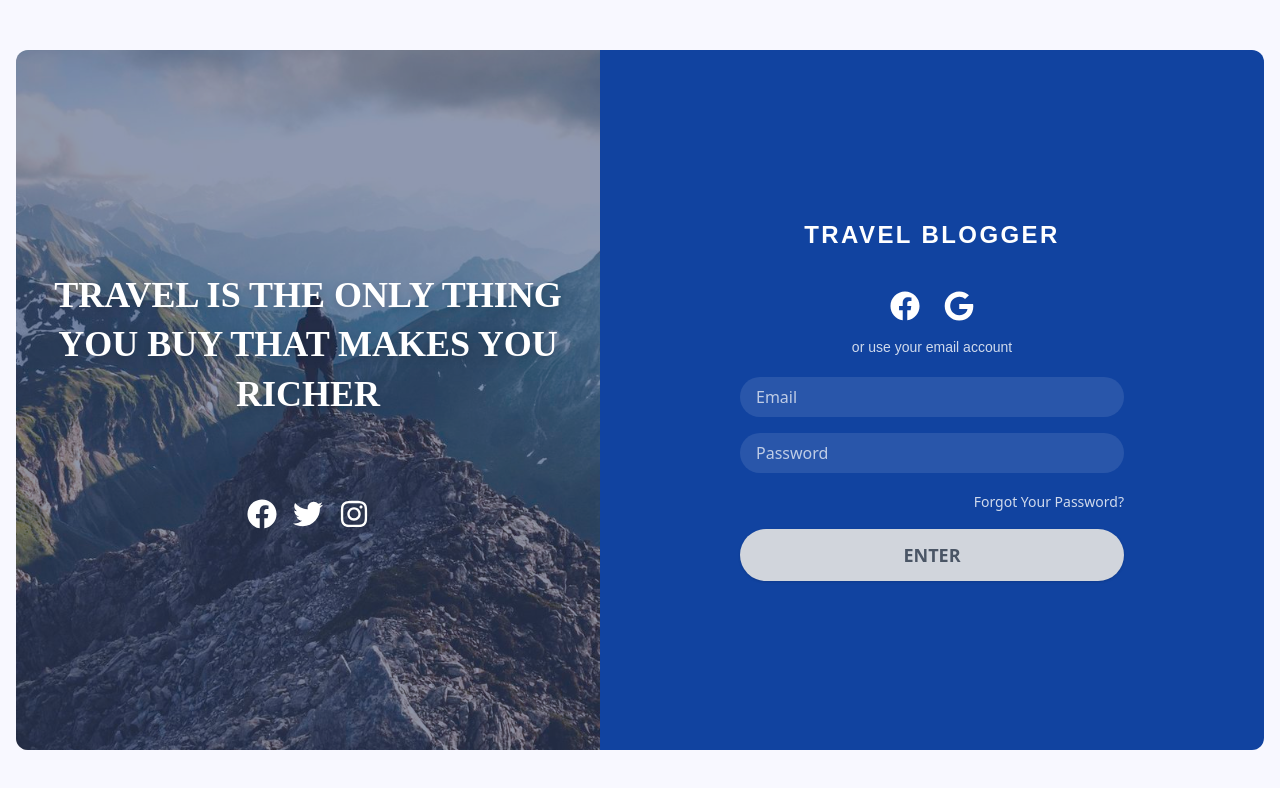
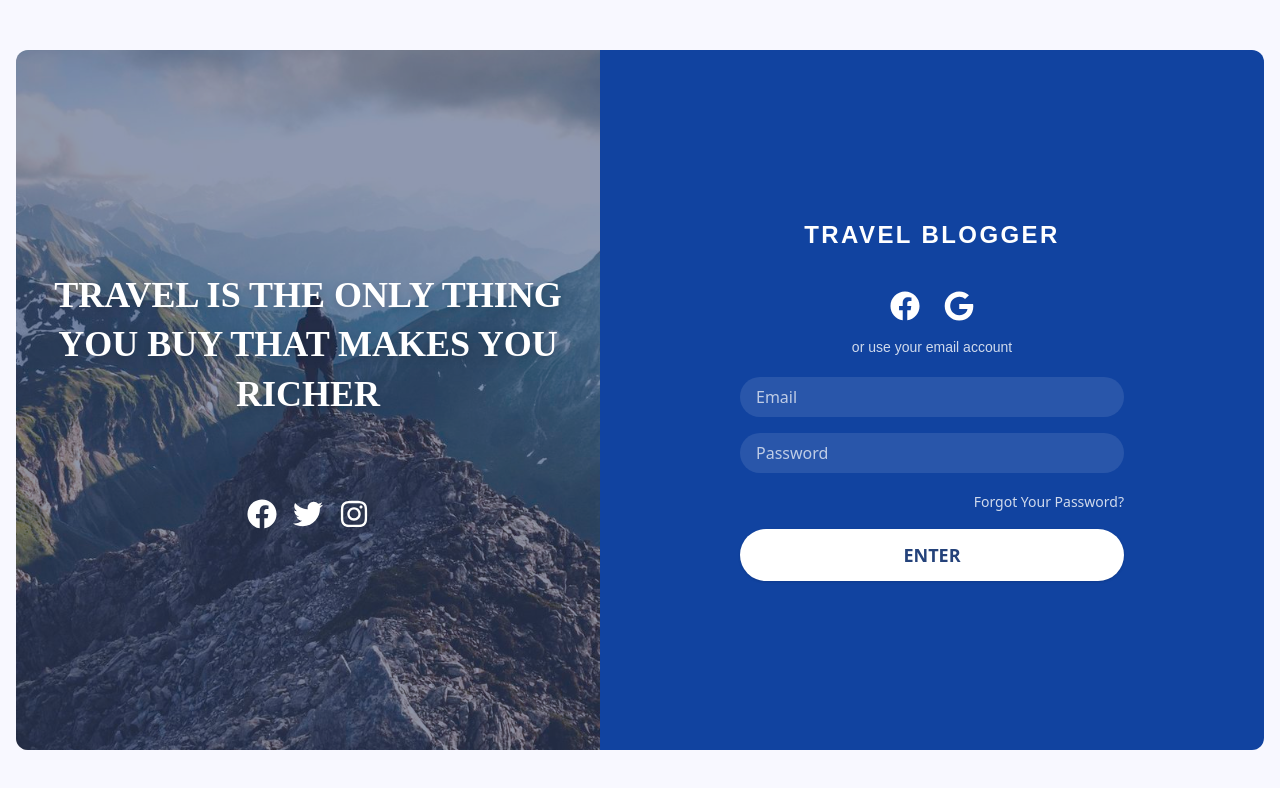
Before and after one commit to souravsolutions/MERN-Travel-blog, a React (Vite) app in the folder frontend/: page /login in a window 1280 px wide. Shown: the top 788 px of the page. Built offline with nearby package versions, Linux system fonts and the light colour scheme; no server answers; a web font is replaced by a local one.

Commit message:
change-login-signup-disabel-button

```diff
--- a/frontend/src/pages/Auth/Login.jsx
+++ b/frontend/src/pages/Auth/Login.jsx
@@ -1,5 +1,8 @@
 import React, { useState } from "react";
-import { FaFacebook, FaTwitter, FaInstagram, FaGoogle } from "react-icons/fa";
+import { FaFacebook } from "react-icons/fa";
+import { FaTwitter } from "react-icons/fa";
+import { FaInstagram } from "react-icons/fa";
+import { FaGoogle } from "react-icons/fa";
 import ApiClient from "../../service/apiClient.js";
 import { useNavigate } from "react-router-dom";
 import useAuthStore from "../../context/AuthContext";
@@ -10,7 +13,6 @@ function Login() {
   const [password, setPassword] = useState("");
   const [loading, setLoading] = useState(false);
   const navigate = useNavigate();
-
   const { setUser, setStories } = useAuthStore();
 
   const loginHandeler = async (e) => {
@@ -20,6 +22,7 @@ function Login() {
       const res = await ApiClient.login(email, password);
       const user = res.data.user;
       setUser(user);
+      console.log(user);
 
       const storiesRes = await ApiClient.getAllStories();
       const allStory = storiesRes.data.data;
@@ -31,11 +34,9 @@ function Login() {
       console.error("Login error:", err);
       toast.error("Login failed. Please check your credentials.");
     } finally {
-      setLoading(false)
+      setLoading(false);
     }
   };
-
-  const isDisabled = !email || !password || loading;
 
   return (
     <div className='min-h-screen w-full flex items-center justify-center bg-[#F8F8FF] p-4'>
@@ -78,7 +79,6 @@ function Login() {
                 value={email}
                 onChange={(e) => setEmail(e.target.value)}
                 placeholder='Email'
-                required
                 className='w-full px-4 py-2 rounded-full border-none outline-none bg-white/10 text-white placeholder-white/70 focus:bg-white/25 text-sm sm:text-base'
               />
 
@@ -87,7 +87,6 @@ function Login() {
                 value={password}
                 onChange={(e) => setPassword(e.target.value)}
                 placeholder='Password'
-                required
                 className='w-full px-4 py-2 rounded-full border-none outline-none bg-white/10 text-white placeholder-white/70 focus:bg-white/25 text-sm sm:text-base'
               />
 
@@ -103,11 +102,11 @@ function Login() {
               <button
                 type='submit'
                 onClick={loginHandeler}
-                disabled={isDisabled}
-                className={`w-full px-4 py-2 sm:py-3 rounded-full font-bold text-sm sm:text-base lg:text-lg shadow transition-colors ${
-                  isDisabled
-                    ? "bg-gray-300 text-gray-600 cursor-not-allowed"
-                    : "bg-white text-[#24427a] hover:bg-[#f2f7ff]"
+                disabled={loading}
+                className={`w-full px-4 py-2 sm:py-3 rounded-full bg-white text-[#24427a] font-bold text-sm sm:text-base lg:text-lg shadow transition-colors ${
+                  loading
+                    ? "opacity-50 cursor-not-allowed"
+                    : "hover:bg-[#f2f7ff]"
                 }`}
               >
                 {loading ? "Logging in..." : "ENTER"}
--- a/frontend/src/pages/Auth/SignUp.jsx
+++ b/frontend/src/pages/Auth/SignUp.jsx
@@ -1,5 +1,8 @@
 import React, { useState } from "react";
-import { FaFacebook, FaTwitter, FaInstagram, FaGoogle } from "react-icons/fa";
+import { FaFacebook } from "react-icons/fa";
+import { FaTwitter } from "react-icons/fa";
+import { FaInstagram } from "react-icons/fa";
+import { FaGoogle } from "react-icons/fa";
 import ApiClient from "../../service/apiClient.js";
 import { useNavigate } from "react-router-dom";
 import useAuthStore from "../../context/AuthContext";
@@ -9,16 +12,16 @@ function SignUp() {
   const [email, setEmail] = useState("");
   const [password, setPassword] = useState("");
   const [fullName, setFullName] = useState("");
-  const [loading, setLoading] = useState(false); // 👈 new state
+  const [loading, setLoading] = useState(false);
   const navigate = useNavigate();
-
   const { setUser, setStories } = useAuthStore();
 
   const signuphandaler = async (e) => {
     e.preventDefault();
-    setLoading(true); // start loading
+    setLoading(true);
     try {
       const res = await ApiClient.signUp(fullName, email, password);
+      console.log(res);
       const user = res.data.user;
       setUser(user);
 
@@ -32,17 +35,13 @@ function SignUp() {
       console.error("Signup error:", err);
       toast.error("Signup failed. Please check your details.");
     } finally {
-      setLoading(false); // stop loading
+      setLoading(false);
     }
   };
-
-  // 👇 button disable condition
-  const isDisabled = !fullName || !email || !password || loading;
 
   return (
     <div className='min-h-screen w-full flex items-center justify-center bg-[#F8F8FF] p-4'>
       <div className='flex flex-col sm:flex-row rounded-xl overflow-hidden bg-white/90 w-full max-w-7xl min-h-[600px] sm:min-h-[700px] shadow-[rgba(0,0,0,0.25)_0px_14px_28px,rgba(0,0,0,0.22)_0px_10px_10px]'>
-        {/* Left Side */}
         <div className='hidden sm:block sm:flex-1 relative bg-cover bg-center h-80 sm:h-auto bg-[url(/signup.jpg)]'>
           <div className='absolute inset-0 bg-[rgba(32,50,99,0.5)] flex flex-col items-center justify-center h-full gap-10 lg:gap-20 px-4 text-center'>
             <h2 className='text-white text-xl md:text-3xl lg:text-3xl font-semibold leading-snug drop-shadow-md font-display2'>
@@ -60,7 +59,6 @@ function SignUp() {
           </div>
         </div>
 
-        {/* Right Side */}
         <div className='flex-1 w-full bg-[#1143a0] flex justify-center items-center p-4 sm:p-6 lg:p-10'>
           <div className='w-full max-w-sm text-white'>
             <h2 className='tracking-widest text-center mb-6 sm:mb-8 lg:mb-10 font-display text-xl lg:text-2xl font-bold'>
@@ -82,8 +80,8 @@ function SignUp() {
                 value={fullName}
                 onChange={(e) => setFullName(e.target.value)}
                 placeholder='Fullname'
-                required
                 className='w-full px-4 py-2 rounded-full border-none outline-none bg-white/10 text-white placeholder-white/70 focus:bg-white/25 text-sm sm:text-base'
+                disabled={loading}
               />
 
               <input
@@ -91,8 +89,8 @@ function SignUp() {
                 value={email}
                 onChange={(e) => setEmail(e.target.value)}
                 placeholder='Email'
-                required
                 className='w-full px-4 py-2 rounded-full border-none outline-none bg-white/10 text-white placeholder-white/70 focus:bg-white/25 text-sm sm:text-base'
+                disabled={loading}
               />
 
               <input
@@ -100,8 +98,8 @@ function SignUp() {
                 value={password}
                 onChange={(e) => setPassword(e.target.value)}
                 placeholder='Password'
-                required
                 className='w-full px-4 py-2 rounded-full border-none outline-none bg-white/10 text-white placeholder-white/70 focus:bg-white/25 text-sm sm:text-base'
+                disabled={loading}
               />
 
               <div className='text-right mb-3 sm:mb-4'>
@@ -116,14 +114,14 @@ function SignUp() {
               <button
                 type='submit'
                 onClick={signuphandaler}
-                disabled={isDisabled} // 👈 disable
-                className={`w-full px-4 py-2 sm:py-3 rounded-full font-bold text-sm sm:text-base lg:text-lg shadow transition-colors ${
-                  isDisabled
-                    ? "bg-gray-300 text-gray-600 cursor-not-allowed"
-                    : "bg-white text-[#24427a] hover:bg-[#f2f7ff]"
+                disabled={loading}
+                className={`w-full px-4 py-2 sm:py-3 rounded-full bg-white text-[#24427a] font-bold text-sm sm:text-base lg:text-lg shadow transition-colors ${
+                  loading
+                    ? "opacity-50 cursor-not-allowed"
+                    : "hover:bg-[#f2f7ff]"
                 }`}
               >
-                {loading ? "Creating..." : "CREATE YOUR ACCOUNT"}
+                {loading ? "Creating Account..." : "CREATE YOUR ACCOUNT"}
               </button>
             </form>
           </div>
```
